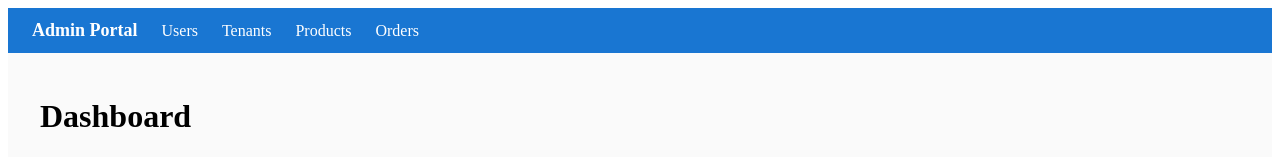
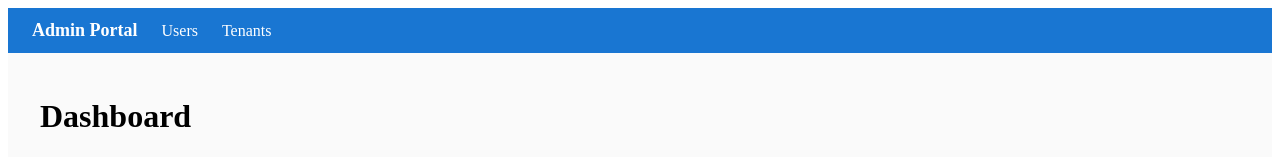
Before and after one commit to ashishbohra123/invt_management_system, a React (Vite) app in the folder src/admin-portal/: page / in a window 1280 px wide. Shown: the top 157 px of the page. Built offline with nearby package versions, Linux system fonts and the light colour scheme.

Commit message:
comment product and orders

```diff
--- a/src/admin-portal/src/App.tsx
+++ b/src/admin-portal/src/App.tsx
@@ -22,8 +22,8 @@ function Layout({ children }: { children: React.ReactNode }) {
         </Link>
         <Link to="/users" style={{ color: "#fff", textDecoration: "none" }}>Users</Link>
         <Link to="/tenants" style={{ color: "#fff", textDecoration: "none" }}>Tenants</Link>
-        <Link to="/products" style={{ color: "#fff", textDecoration: "none" }}>Products</Link>
-        <Link to="/orders" style={{ color: "#fff", textDecoration: "none" }}>Orders</Link>
+        {/* <Link to="/products" style={{ color: "#fff", textDecoration: "none" }}>Products</Link>
+        <Link to="/orders" style={{ color: "#fff", textDecoration: "none" }}>Orders</Link> */}
       </nav>
       <main style={{ padding: 24, maxWidth: 1200, margin: "0 auto" }}>{children}</main>
     </div>
```
